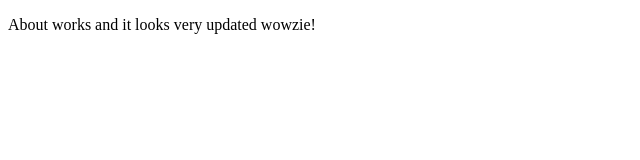
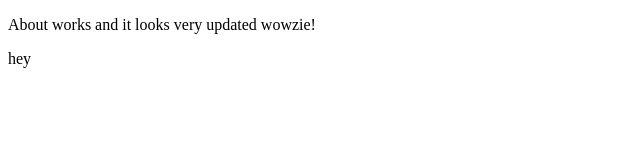
Before and after one commit to jeryjj/git, an Angular app: page / in a window 1280 px wide. Shown: the top 160 px of the page, without its empty margins (0-640 px from the left). Built offline with nearby package versions, Linux system fonts and the light colour scheme.

Commit message:
added to release

```diff
--- a/src/app/about/about.component.html
+++ b/src/app/about/about.component.html
@@ -1 +1,2 @@
 <p>About works and it looks very updated wowzie!</p>
+<div>hey</div>
```
